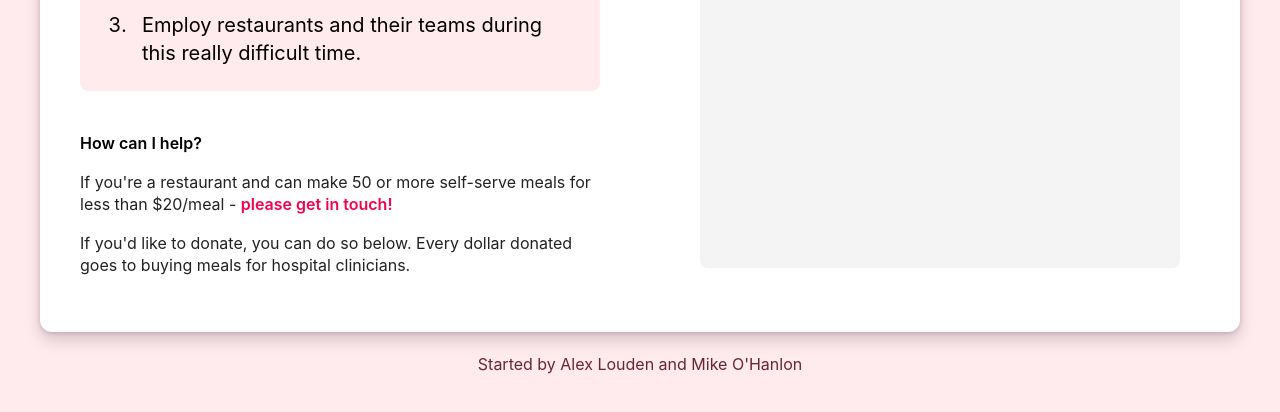
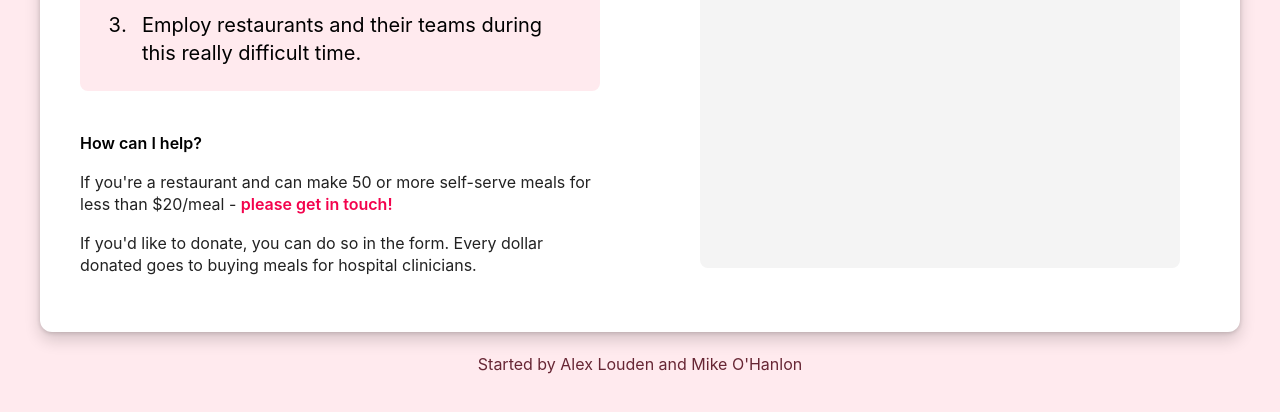
Before and after one commit to alexlouden/perth-hospital-meals, a plain HTML site: page index.html in a window 1280 px wide. Shown: the part 722-1134 px from the top of the page. Drawn offline with Linux system fonts and the light colour scheme; a script that the page names is missing.

Commit message:
Tweaked text so it doesn’t reference a direction for the form

```diff
--- a/index.html
+++ b/index.html
@@ -77,8 +77,8 @@
           </p>
 
           <p>
-            If you'd like to donate, you can do so below. Every dollar donated
-            goes to buying meals for hospital clinicians.
+            If you'd like to donate, you can do so in the form. Every dollar
+            donated goes to buying meals for hospital clinicians.
           </p>
         </div>
       </div>
```
